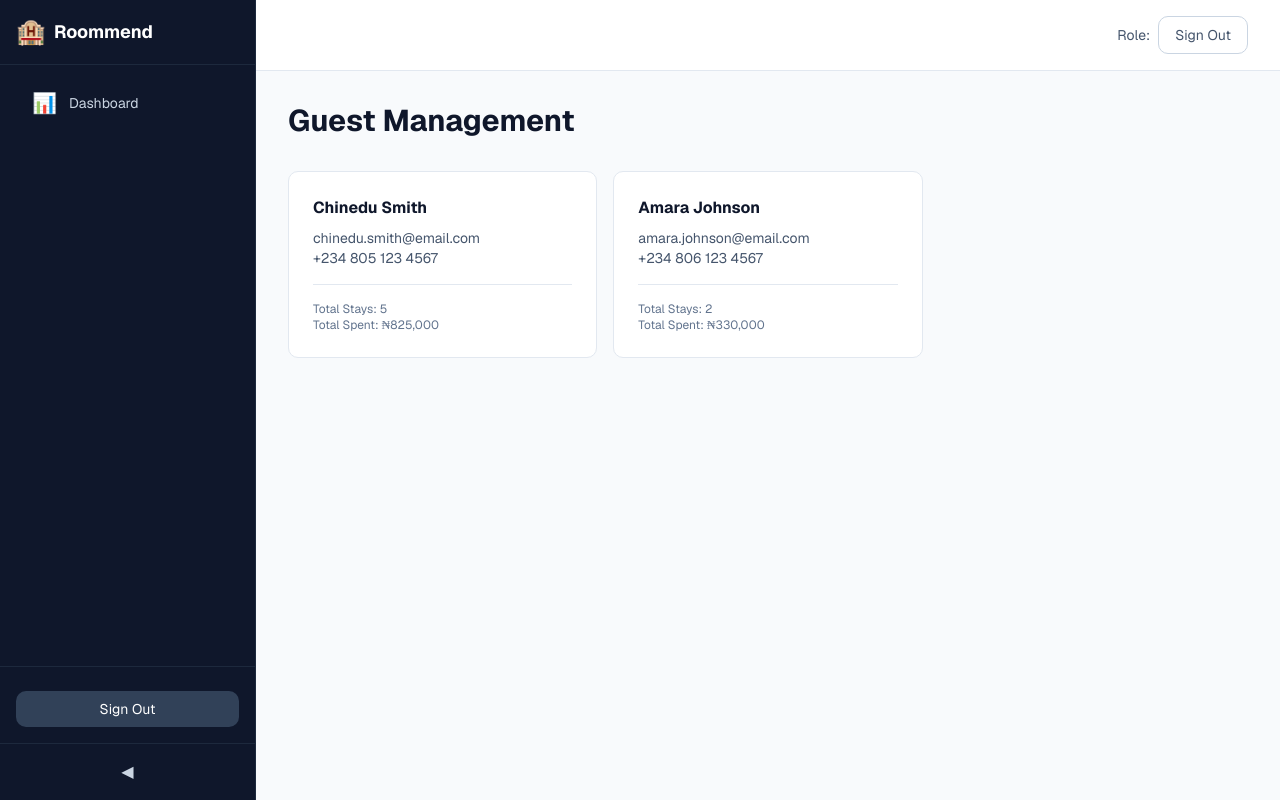
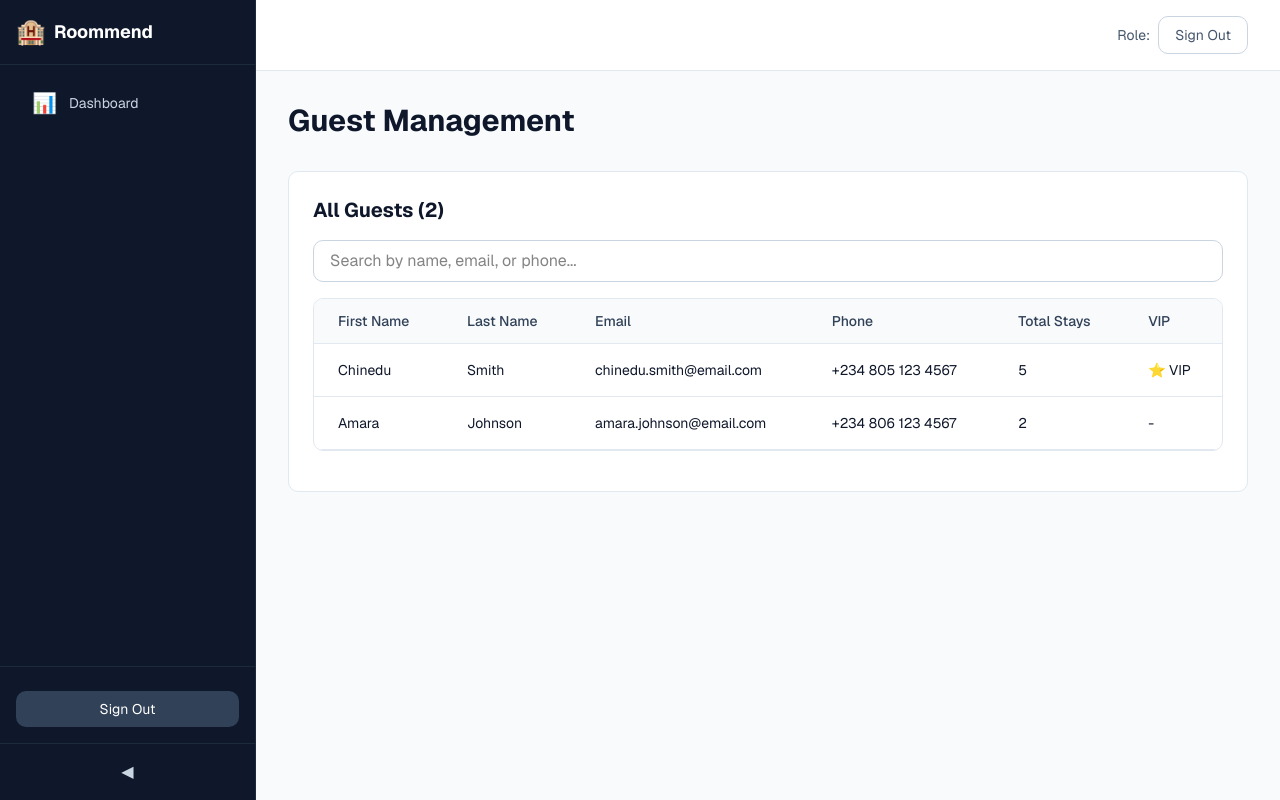
Before and after one commit to eric2umeh/roommend, a Next.js app: page /app/guests in a window 1280 px wide. Built offline with nearby package versions, Linux system fonts and the light colour scheme; sample sign-in values are in the browser's storage.

Commit message:
Use Table component for guest management

```diff
--- a/app/app/guests/page.tsx
+++ b/app/app/guests/page.tsx
@@ -1,24 +1,85 @@
 'use client'
 
 import { mockGuests } from '@/lib/mock-data'
+import { DataTable, type Column } from '@/components/data-table'
+import { useAuth } from '@/lib/auth-context'
+
+interface GuestWithDisplay {
+  id: string
+  first_name: string
+  last_name: string
+  email: string
+  phone: string
+  total_stays: number
+  total_spent_naira: number
+  is_vip: boolean
+}
 
 export default function GuestsPage() {
+  const { hasPermission } = useAuth()
+  // Only show financial data to admins and managers
+  const canViewFinancials = hasPermission('view_reports') || hasPermission('manage_guests')
+
+  const columns: Column<GuestWithDisplay>[] = [
+    {
+      key: 'first_name',
+      label: 'First Name',
+      sortable: true,
+      searchable: true,
+    },
+    {
+      key: 'last_name',
+      label: 'Last Name',
+      sortable: true,
+      searchable: true,
+    },
+    {
+      key: 'email',
+      label: 'Email',
+      sortable: true,
+      searchable: true,
+    },
+    {
+      key: 'phone',
+      label: 'Phone',
+      sortable: true,
+    },
+    {
+      key: 'total_stays',
+      label: 'Total Stays',
+      sortable: true,
+      render: (value) => value,
+    },
+    ...(canViewFinancials
+      ? [
+          {
+            key: 'total_spent_naira' as const,
+            label: 'Total Spent',
+            sortable: true,
+            render: (value: number) => `₦${value.toLocaleString()}`,
+          },
+        ]
+      : []),
+    {
+      key: 'is_vip',
+      label: 'VIP',
+      sortable: true,
+      render: (value) => (value ? '⭐ VIP' : '-'),
+    },
+  ]
+
   return (
     <div className="space-y-8">
       <h1 className="text-3xl font-bold text-slate-900">Guest Management</h1>
 
-      <div className="grid grid-cols-1 md:grid-cols-2 lg:grid-cols-3 gap-4">
-        {mockGuests.map((guest) => (
-          <div key={guest.id} className="bg-white rounded-lg border border-slate-200 p-6">
-            <h3 className="font-bold text-slate-900">{guest.first_name} {guest.last_name}</h3>
-            <p className="text-sm text-slate-600 mt-2">{guest.email}</p>
-            <p className="text-sm text-slate-600">{guest.phone}</p>
-            <div className="mt-4 pt-4 border-t border-slate-200">
-              <p className="text-xs text-slate-500">Total Stays: {guest.total_stays}</p>
-              <p className="text-xs text-slate-500">Total Spent: ₦{guest.total_spent_naira.toLocaleString()}</p>
-            </div>
-          </div>
-        ))}
+      <div className="bg-white rounded-lg border border-slate-200 p-6">
+        <h2 className="text-xl font-bold text-slate-900 mb-4">All Guests ({mockGuests.length})</h2>
+        <DataTable
+          data={mockGuests as GuestWithDisplay[]}
+          columns={columns}
+          itemsPerPage={20}
+          searchPlaceholder="Search by name, email, or phone..."
+        />
       </div>
     </div>
   )
```
